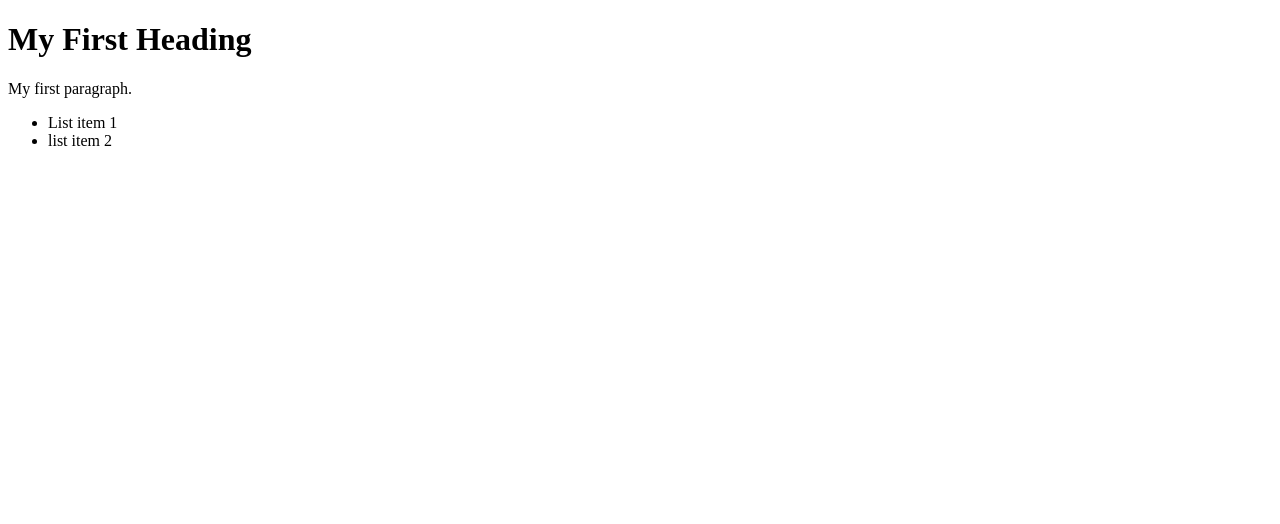
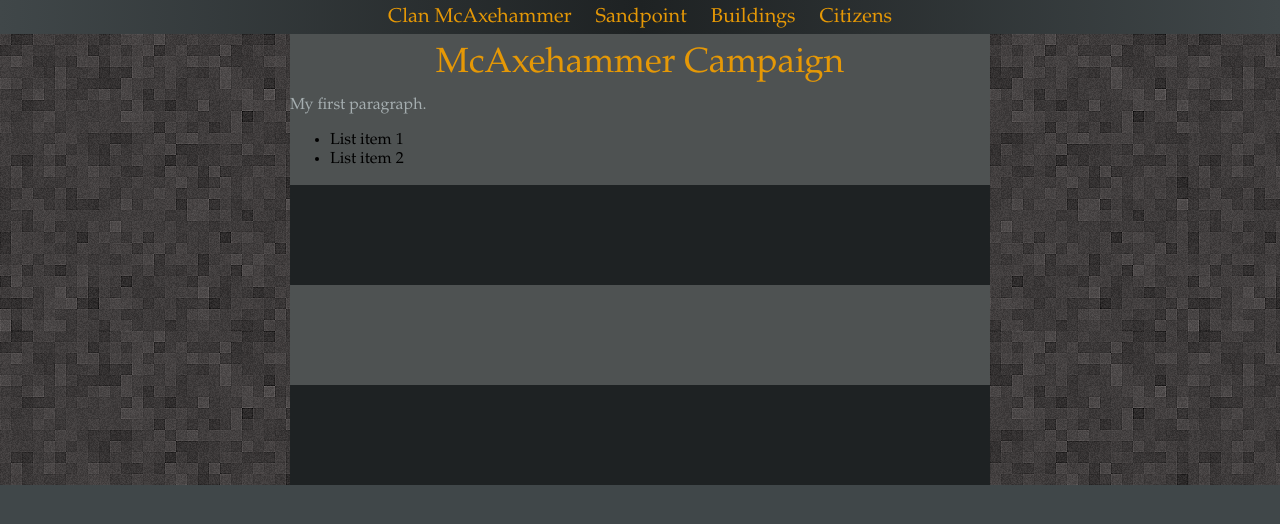
Before and after one commit to jim-git-hub/test-website, a plain HTML site: page index.html in a window 1280 px wide. Drawn offline with Linux system fonts and the light colour scheme.

Commit message:
First series of changes to website for mcaxehammer campaign website.

```diff
--- a/index.html
+++ b/index.html
@@ -1,13 +1,55 @@
 <!DOCTYPE html>
 <html>
+
+
+<head>
+	<link rel="stylesheet" href="style.css">
+	<title>McAxehammer Campaign</title>
+</head>
+
 <body>
 
-<h1>My First Heading</h1>
-<p>My first paragraph.</p>
+<div>
 
-<ul>
-  <li>List item 1 </li>
-  <li>list item 2</li>
-</ul>
+<div class="header full-width">
+	<ul>
+		<li><a href="mcaxehammer.html">Clan McAxehammer</a></li>
+		<li><a href="sandpoint.html">Sandpoint</a></li>
+		<li><a href="buildings.html">Buildings</a></li>
+		<li><a href="citizens.html">Citizens</a></li>
+	</ul>
+</div>
+
+<div class="full-width page-container">
+
+	<div class="main-content centre-column">
+
+		<h1>McAxehammer Campaign</h1>
+		<p>My first paragraph.</p>
+
+		<ul>
+			<li>List item 1 </li>
+			<li>List item 2</li>
+		</ul>
+
+		<div class="full-width height-onehundred light-grey-background">
+		</div>
+
+		<div class="full-width height-onehundred dark-grey--background">
+		</div>
+
+		<div class="full-width height-onehundred light-grey-background">
+		</div>
+
+	</div>
+
+</div>
+
+
+
+
+
+
 </body>
+
 </html>
--- /dev/null
+++ b/style.css
@@ -0,0 +1,94 @@
+html, body, h1, h2, h3, h4, p, div {
+	margin:0;
+	padding:0;
+	border:0;
+	font: inherit;
+	font-size:100%;
+}
+html,body
+{
+    height:100%;
+    width:100%;
+}
+
+body {
+	background-color: #404749;
+	font-family: Garamond, serif;
+
+}
+
+.header{
+	text-align: center;
+	background-color:  #3a4245; /* For browsers that do not support gradients */
+	background: -webkit-linear-gradient(left, #404749, #1e2223, #404749 ); 		/* For Safari 5.1 to 6.0 */
+	background: -o-linear-gradient(     left, #404749, #1e2223, #404749 ); 		/* For Opera 11.1 to 12.0 */
+	background: -moz-linear-gradient(   left, #404749, #1e2223, #404749 ); 		/* For Firefox 3.6 to 15 */
+	background: linear-gradient(        left, #404749, #1e2223, #404749 ); 		/* Standard syntax */
+}
+
+.header ul {
+	margin:0;
+	padding:0;
+	border:0;
+}
+
+.header li {
+	display: inline-block;
+	margin: 5px 10px;
+}
+
+.header li a {
+	text-decoration: none;
+	color: #e59806;
+	font-size: 20px;
+}
+
+
+
+.page-container {
+	background-color: #404749;
+	background-image: url("img/8e0279bd.png");
+	height: 100%;
+}
+
+.main-content {
+	background-color:  #4e5252;
+	height: 100%;
+}
+
+.centre-column {
+	width: 700px;
+	margin: 0px auto;
+}
+
+.full-width {
+	width: 100%;
+}
+
+.height-onehundred {
+	height: 100px;
+}
+
+.dark-grey-background {
+	background-color: #454e50;
+}
+
+.light-grey-background {
+	background-color: #1e2223;
+}
+
+
+
+
+/* #5fc5e2 */
+
+h1{
+	text-align: center;
+	color: #e59806;
+	font-size:35px;
+	padding: 10px;
+}
+
+p {
+	color: #a5aeb0;
+}
```
Also changed, not shown: img/8e0279bd.png (added), 1 other file.
